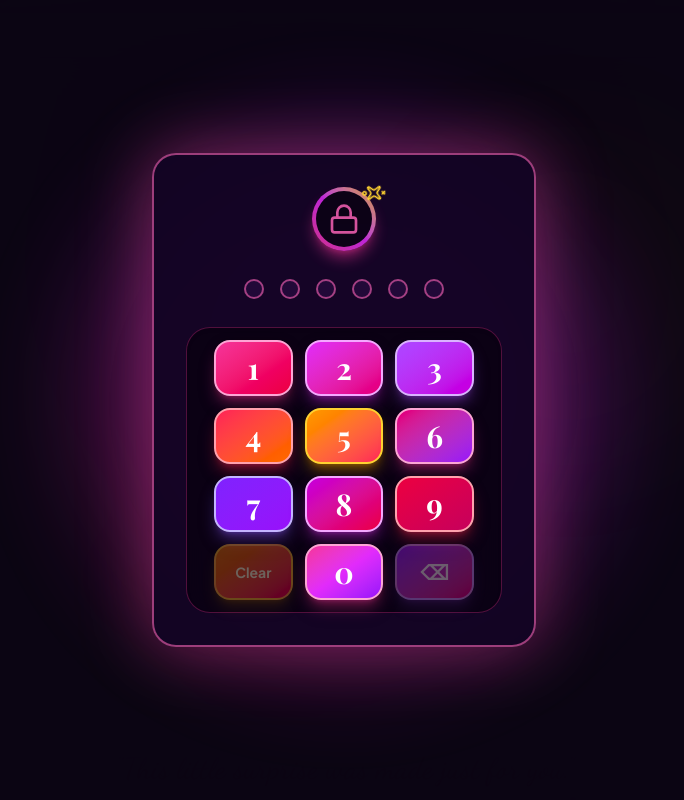
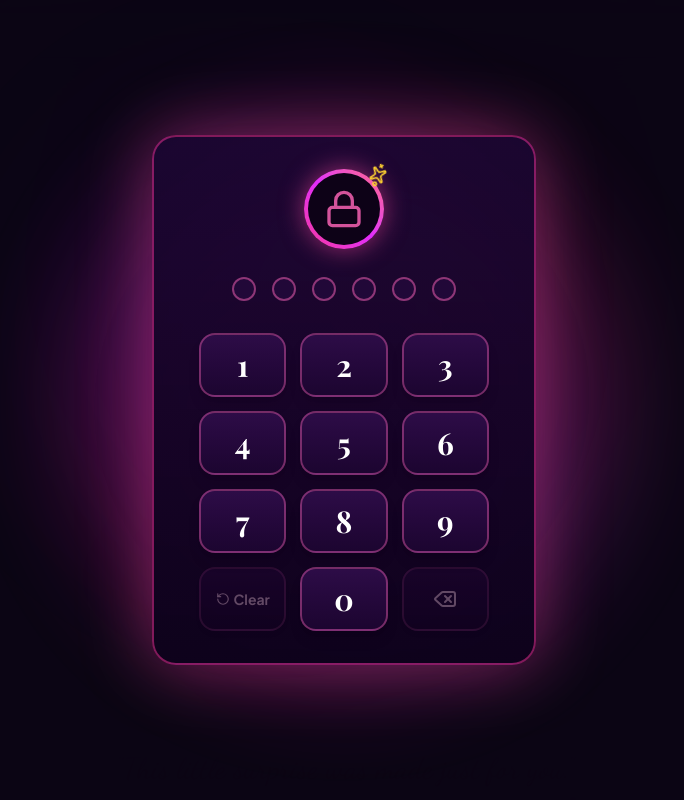
Before and after one commit to Shailendra-afk/bday, a React (Vite) app: page / in a window 1280 px wide. Shown: the top 800 px of the page, without its empty margins (296-980 px from the left). Built offline with nearby package versions, Linux system fonts and the light colour scheme; a web font is replaced by a local one.

Commit message:
Enhance password keypad aesthetics with luxury glassmorphism and spring button animations

```diff
--- a/src/components/PasswordLockScreen.jsx
+++ b/src/components/PasswordLockScreen.jsx
@@ -1,20 +1,8 @@
 import React, { useState, useEffect } from 'react';
 import { motion, AnimatePresence } from 'framer-motion';
-import { Lock, Unlock, Sparkles, AlertCircle } from 'lucide-react';
+import { Lock, Unlock, Sparkles, AlertCircle, Delete, RotateCcw } from 'lucide-react';
 import confetti from 'canvas-confetti';
 import { birthdayData } from '../config/birthdayData';
-
-const KEYPAD_BUTTONS = [
-  { num: '1', style: 'from-pink-500 to-rose-600 border-pink-300 shadow-pink-500/40' },
-  { num: '2', style: 'from-fuchsia-500 to-pink-600 border-fuchsia-300 shadow-fuchsia-500/40' },
-  { num: '3', style: 'from-purple-500 to-fuchsia-600 border-purple-300 shadow-purple-500/40' },
-  { num: '4', style: 'from-rose-500 to-orange-500 border-rose-300 shadow-rose-500/40' },
-  { num: '5', style: 'from-amber-500 to-rose-500 border-amber-300 shadow-amber-500/40' },
-  { num: '6', style: 'from-pink-600 to-purple-600 border-pink-300 shadow-pink-500/40' },
-  { num: '7', style: 'from-violet-600 to-purple-600 border-violet-300 shadow-violet-500/40' },
-  { num: '8', style: 'from-fuchsia-600 to-rose-600 border-fuchsia-300 shadow-fuchsia-500/40' },
-  { num: '9', style: 'from-rose-600 to-pink-700 border-rose-300 shadow-rose-500/40' },
-];
 
 export const PasswordLockScreen = ({ onUnlock }) => {
   const config = birthdayData.passcodeConfig || { passcode: "0801" };
@@ -78,7 +66,7 @@ export const PasswordLockScreen = ({ onUnlock }) => {
       // Confetti outburst celebration
       confetti({
         particleCount: 160,
-        spread: 95,
+        spread: 90,
         origin: { y: 0.5 },
         colors: ['#EC4899', '#F472B6', '#D946EF', '#FFD1DC', '#FF69B4', '#F43F5E', '#FBBF24']
       });
@@ -99,38 +87,38 @@ export const PasswordLockScreen = ({ onUnlock }) => {
   };
 
   return (
-    <div className="fixed inset-0 z-[100] flex items-center justify-center bg-[#07010f]/98 backdrop-blur-2xl px-4 py-8 overflow-y-auto selection:bg-pink-500 selection:text-white">
-      {/* Background Vibrant Glowing Halos */}
-      <div className="absolute top-1/2 left-1/2 -translate-x-1/2 -translate-y-1/2 w-[360px] sm:w-[500px] h-[360px] sm:h-[500px] bg-gradient-to-tr from-pink-600/40 via-fuchsia-500/35 to-purple-600/40 rounded-full blur-3xl pointer-events-none animate-pulse" />
-      <div className="absolute top-1/4 right-1/4 w-48 h-48 bg-amber-500/20 rounded-full blur-2xl pointer-events-none animate-ping" style={{ animationDuration: '4s' }} />
+    <div className="fixed inset-0 z-[100] flex items-center justify-center bg-[#070110]/98 backdrop-blur-2xl px-4 py-8 overflow-y-auto selection:bg-pink-500 selection:text-white">
+      {/* Background Glowing Ambient Orbs */}
+      <div className="absolute top-1/2 left-1/2 -translate-x-1/2 -translate-y-1/2 w-[380px] sm:w-[520px] h-[380px] sm:h-[520px] bg-gradient-to-tr from-pink-600/45 via-fuchsia-500/35 to-rose-500/40 rounded-full blur-3xl pointer-events-none animate-pulse" />
+      <div className="absolute top-1/4 left-1/3 w-64 h-64 bg-purple-600/25 rounded-full blur-3xl pointer-events-none animate-ping" style={{ animationDuration: '4s' }} />
 
-      {/* Main Glassmorphic Card - Vibrant & High-Contrast */}
+      {/* Main Glassmorphic Card - Premium Dark Luxury */}
       <motion.div
         initial={{ opacity: 0, scale: 0.9, y: 20 }}
         animate={{
           opacity: 1,
           scale: isUnlockedSuccess ? 1.05 : 1,
           y: 0,
-          x: isShaking ? [0, -12, 12, -8, 8, -4, 4, 0] : 0
+          x: isShaking ? [0, -14, 14, -10, 10, -5, 5, 0] : 0
         }}
         transition={{ duration: 0.5, ease: 'easeOut' }}
-        className="relative z-10 w-full max-w-sm p-6 sm:p-8 rounded-3xl bg-[#140524]/95 border-2 border-pink-400/60 shadow-[0_0_70px_rgba(236,72,153,0.45)] text-center space-y-6"
+        className="relative z-10 w-full max-w-[340px] sm:max-w-sm p-6 sm:p-8 rounded-3xl bg-gradient-to-b from-[#1c0733]/90 via-[#150426]/95 to-[#0e021c]/98 border-2 border-pink-500/50 shadow-[0_0_70px_rgba(236,72,153,0.45)] text-center space-y-6 backdrop-blur-md"
       >
-        {/* Animated Colorful Lock Icon Header */}
+        {/* Animated Lock Icon Header */}
         <div className="relative inline-flex items-center justify-center">
-          <div className="w-16 h-16 rounded-full bg-gradient-to-tr from-pink-500 via-fuchsia-500 to-amber-400 p-1 shadow-lg shadow-pink-500/60 animate-pulse">
-            <div className="w-full h-full rounded-full bg-[#0b0214] flex items-center justify-center">
+          <div className="w-16 h-16 sm:w-20 sm:h-20 rounded-full bg-gradient-to-tr from-pink-500 via-fuchsia-500 to-rose-400 p-1 shadow-[0_0_25px_rgba(236,72,153,0.6)]">
+            <div className="w-full h-full rounded-full bg-[#0d0217] flex items-center justify-center">
               {isUnlockedSuccess ? (
-                <Unlock className="w-8 h-8 text-pink-300 animate-bounce" />
+                <Unlock className="w-8 h-8 sm:w-10 sm:h-10 text-pink-300 animate-bounce" />
               ) : (
-                <Lock className="w-8 h-8 text-pink-400" />
+                <Lock className="w-8 h-8 sm:w-10 sm:h-10 text-pink-400 animate-pulse" />
               )}
             </div>
           </div>
-          <Sparkles className="absolute -top-1 -right-2 w-5 h-5 text-amber-300 animate-spin" style={{ animationDuration: '5s' }} />
+          <Sparkles className="absolute -top-1 -right-1 w-5 h-5 text-amber-300 animate-spin" style={{ animationDuration: '6s' }} />
         </div>
 
-        {/* PIN Digit Indicators (Colorful Dots) */}
+        {/* PIN Digit Indicators (Dots) */}
         <div className="flex justify-center items-center gap-4 py-1">
           {Array.from({ length: codeLength }).map((_, idx) => {
             const isFilled = idx < pin.length;
@@ -139,10 +127,10 @@ export const PasswordLockScreen = ({ onUnlock }) => {
                 key={idx}
                 animate={isFilled ? { scale: [1, 1.35, 1] } : { scale: 1 }}
                 transition={{ duration: 0.2 }}
-                className={`w-5 h-5 rounded-full transition-all duration-300 border-2 ${
+                className={`w-5 h-5 sm:w-6 sm:h-6 rounded-full transition-all duration-300 border-2 ${
                   isFilled
-                    ? 'bg-gradient-to-r from-amber-300 via-pink-400 to-fuchsia-400 border-white shadow-[0_0_18px_rgba(244,114,182,1)] scale-110'
-                    : 'bg-[#220938] border-pink-400/60'
+                    ? 'bg-gradient-to-r from-pink-400 via-fuchsia-400 to-rose-400 border-white shadow-[0_0_20px_rgba(244,114,182,1)] scale-110'
+                    : 'bg-[#210838] border-pink-400/50'
                 }`}
               />
             );
@@ -156,7 +144,7 @@ export const PasswordLockScreen = ({ onUnlock }) => {
               initial={{ opacity: 0, y: -6 }}
               animate={{ opacity: 1, y: 0 }}
               exit={{ opacity: 0, y: -6 }}
-              className="flex items-center justify-center gap-2 text-xs sm:text-sm text-rose-100 bg-rose-950/80 border border-rose-500/60 py-2 px-3 rounded-full mx-auto max-w-xs font-bold shadow-lg"
+              className="flex items-center justify-center gap-2 text-xs sm:text-sm text-rose-200 bg-rose-950/80 border border-rose-500/60 py-2 px-3 rounded-full mx-auto max-w-xs font-semibold shadow-lg"
             >
               <AlertCircle className="w-4 h-4 text-rose-400 shrink-0" />
               <span>{errorMsg}</span>
@@ -167,55 +155,62 @@ export const PasswordLockScreen = ({ onUnlock }) => {
             <motion.div
               initial={{ opacity: 0, scale: 0.9 }}
               animate={{ opacity: 1, scale: 1 }}
-              className="flex items-center justify-center gap-2 text-xs sm:text-sm text-emerald-100 bg-emerald-950/80 border border-emerald-500/60 py-2 px-4 rounded-full mx-auto max-w-xs font-bold shadow-lg"
+              className="flex items-center justify-center gap-2 text-xs sm:text-sm text-emerald-200 bg-emerald-950/80 border border-emerald-500/60 py-2 px-4 rounded-full mx-auto max-w-xs font-bold shadow-lg"
             >
-              <Sparkles className="w-4 h-4 text-emerald-400" />
+              <Sparkles className="w-4 h-4 text-emerald-400 animate-spin" style={{ animationDuration: '3s' }} />
               <span>Unlocked!</span>
             </motion.div>
           )}
         </AnimatePresence>
 
-        {/* Interactive Colorful & Attractive Keypad Grid */}
-        <div className="p-3 rounded-3xl bg-[#0b0213]/90 border border-pink-500/30 backdrop-blur-md shadow-inner">
-          <div className="grid grid-cols-3 gap-3 max-w-[260px] mx-auto">
-            {KEYPAD_BUTTONS.map(({ num, style }) => (
-              <button
+        {/* Interactive Luxury Keypad */}
+        <div className="grid grid-cols-3 gap-3 sm:gap-3.5 max-w-[270px] sm:max-w-[290px] mx-auto pt-1">
+          {['1', '2', '3', '4', '5', '6', '7', '8', '9'].map((num) => (
+            <motion.button
               key={num}
+              whileHover={{ scale: 1.06 }}
+              whileTap={{ scale: 0.92 }}
               onClick={() => handleKeyPress(num)}
               disabled={isUnlockedSuccess}
-                className={`w-full h-14 rounded-2xl bg-gradient-to-br ${style} border-2 text-white font-extrabold text-2xl sm:text-3xl font-serif-luxury transition-all duration-200 flex items-center justify-center shadow-lg hover:scale-105 active:scale-90 hover:brightness-125 disabled:opacity-50 cursor-pointer drop-shadow-[0_2px_4px_rgba(0,0,0,0.6)]`}
+              className="w-full h-14 sm:h-16 rounded-2xl bg-gradient-to-b from-[#2d0c47] to-[#1c0530] hover:from-pink-600 hover:to-fuchsia-600 active:from-pink-700 active:to-fuchsia-700 border-2 border-pink-400/40 hover:border-pink-200 text-white font-black text-2xl sm:text-3xl font-serif-luxury transition-all duration-200 flex items-center justify-center shadow-lg hover:shadow-[0_0_20px_rgba(236,72,153,0.6)] disabled:opacity-50 cursor-pointer"
             >
               {num}
-              </button>
+            </motion.button>
           ))}
 
-            {/* Clear Key - Amber Rose Gradient */}
-            <button
+          {/* Clear Key */}
+          <motion.button
+            whileHover={{ scale: 1.06 }}
+            whileTap={{ scale: 0.92 }}
             onClick={handleClear}
             disabled={isUnlockedSuccess || pin.length === 0}
-              className="w-full h-14 rounded-2xl bg-gradient-to-br from-amber-600 to-rose-600 border-2 border-amber-300/70 text-amber-100 font-extrabold text-xs sm:text-sm font-sans-luxury transition-all duration-200 flex items-center justify-center shadow-lg hover:scale-105 active:scale-90 hover:brightness-125 disabled:opacity-40 cursor-pointer shadow-amber-500/30 drop-shadow-[0_2px_4px_rgba(0,0,0,0.6)]"
+            className="w-full h-14 sm:h-16 rounded-2xl bg-gradient-to-b from-[#27073b] to-[#170226] hover:from-rose-600 hover:to-pink-600 border-2 border-pink-400/30 hover:border-rose-200 text-pink-200 hover:text-white font-bold text-xs sm:text-sm font-sans-luxury transition-all duration-200 flex items-center justify-center shadow-md active:scale-95 disabled:opacity-35 cursor-pointer gap-1"
           >
-              Clear
-            </button>
+            <RotateCcw className="w-3.5 h-3.5" />
+            <span>Clear</span>
+          </motion.button>
 
-            {/* Zero Key - Vibrant Rose Gold Gradient */}
-            <button
+          {/* Zero Key */}
+          <motion.button
+            whileHover={{ scale: 1.06 }}
+            whileTap={{ scale: 0.92 }}
             onClick={() => handleKeyPress('0')}
             disabled={isUnlockedSuccess}
-              className="w-full h-14 rounded-2xl bg-gradient-to-br from-pink-500 via-fuchsia-500 to-purple-600 border-2 border-pink-300 text-white font-extrabold text-2xl sm:text-3xl font-serif-luxury transition-all duration-200 flex items-center justify-center shadow-lg hover:scale-105 active:scale-90 hover:brightness-125 disabled:opacity-50 cursor-pointer shadow-pink-500/40 drop-shadow-[0_2px_4px_rgba(0,0,0,0.6)]"
+            className="w-full h-14 sm:h-16 rounded-2xl bg-gradient-to-b from-[#2d0c47] to-[#1c0530] hover:from-pink-600 hover:to-fuchsia-600 active:from-pink-700 active:to-fuchsia-700 border-2 border-pink-400/40 hover:border-pink-200 text-white font-black text-2xl sm:text-3xl font-serif-luxury transition-all duration-200 flex items-center justify-center shadow-lg hover:shadow-[0_0_20px_rgba(236,72,153,0.6)] disabled:opacity-50 cursor-pointer"
           >
             0
-            </button>
+          </motion.button>
 
-            {/* Backspace Key - Violet Fuchsia Gradient */}
-            <button
+          {/* Backspace Key */}
+          <motion.button
+            whileHover={{ scale: 1.06 }}
+            whileTap={{ scale: 0.92 }}
             onClick={handleBackspace}
             disabled={isUnlockedSuccess || pin.length === 0}
-              className="w-full h-14 rounded-2xl bg-gradient-to-br from-purple-600 to-pink-600 border-2 border-purple-300/70 text-pink-100 font-extrabold text-lg sm:text-xl font-sans-luxury transition-all duration-200 flex items-center justify-center shadow-lg hover:scale-105 active:scale-90 hover:brightness-125 disabled:opacity-40 cursor-pointer shadow-purple-500/30 drop-shadow-[0_2px_4px_rgba(0,0,0,0.6)]"
+            className="w-full h-14 sm:h-16 rounded-2xl bg-gradient-to-b from-[#27073b] to-[#170226] hover:from-pink-600 hover:to-fuchsia-600 border-2 border-pink-400/30 hover:border-pink-200 text-pink-200 hover:text-white font-bold text-base sm:text-lg font-sans-luxury transition-all duration-200 flex items-center justify-center shadow-md active:scale-95 disabled:opacity-35 cursor-pointer"
           >
-              ⌫
-            </button>
-          </div>
+            <Delete className="w-5 h-5 sm:w-6 sm:h-6" />
+          </motion.button>
         </div>
       </motion.div>
     </div>
```
Lines whose indentation alone changed are shown as unchanged.
